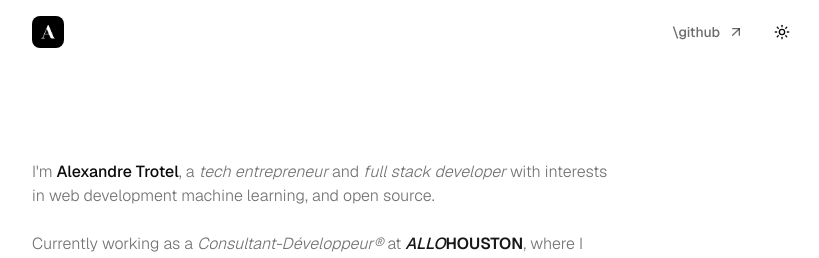
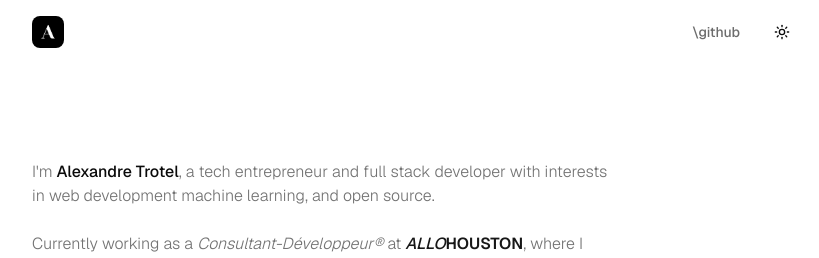
Before and after one commit to alexandretrotel/portfolio, a Next.js app: page / in a window 1280 px wide. Shown: the top 258 px of the page, without its empty margins (224-1043 px from the left). Built offline with nearby package versions, Linux system fonts and the light colour scheme; what @bprogress/next would draw is missing.

Commit message:
fix: update package versions and simplify text in header and home page

```diff
--- a/src/app/page.tsx
+++ b/src/app/page.tsx
@@ -45,9 +45,8 @@ export default function Home() {
         >
           I&apos;m{" "}
           <span className="text-foreground font-medium">Alexandre Trotel</span>,
-          a<span className="italic"> tech entrepreneur</span> and{" "}
-          <span className="italic">full stack developer</span> with interests in{" "}
-          web development machine learning, and open source.
+          a tech entrepreneur and full stack developer with interests in web
+          development machine learning, and open source.
         </motion.p>
 
         <motion.p
--- a/src/components/header.tsx
+++ b/src/components/header.tsx
@@ -6,7 +6,6 @@ import { DarkModeToggle } from "@/components/ui/dark-mode-toggle";
 import { Button } from "@/components/ui/button";
 import { usePathname } from "next/navigation";
 import { cn } from "@/lib/utils";
-import { ArrowUpRight } from "lucide-react";
 import { cubicBezier, motion } from "motion/react";
 
 export const links = [
@@ -114,10 +113,7 @@ export default function Header() {
                     className={"text-sm font-medium transition-colors"}
                     aria-disabled={link.hidden}
                   >
-                    {link.title}{" "}
-                    {link.target === "_blank" && (
-                      <ArrowUpRight className="inline h-4 w-4" />
-                    )}
+                    {link.title}
                   </Link>
                 </Button>
               </motion.div>
```
Also changed, not shown: 1 other file (tests, documents, lock files or other folders).
